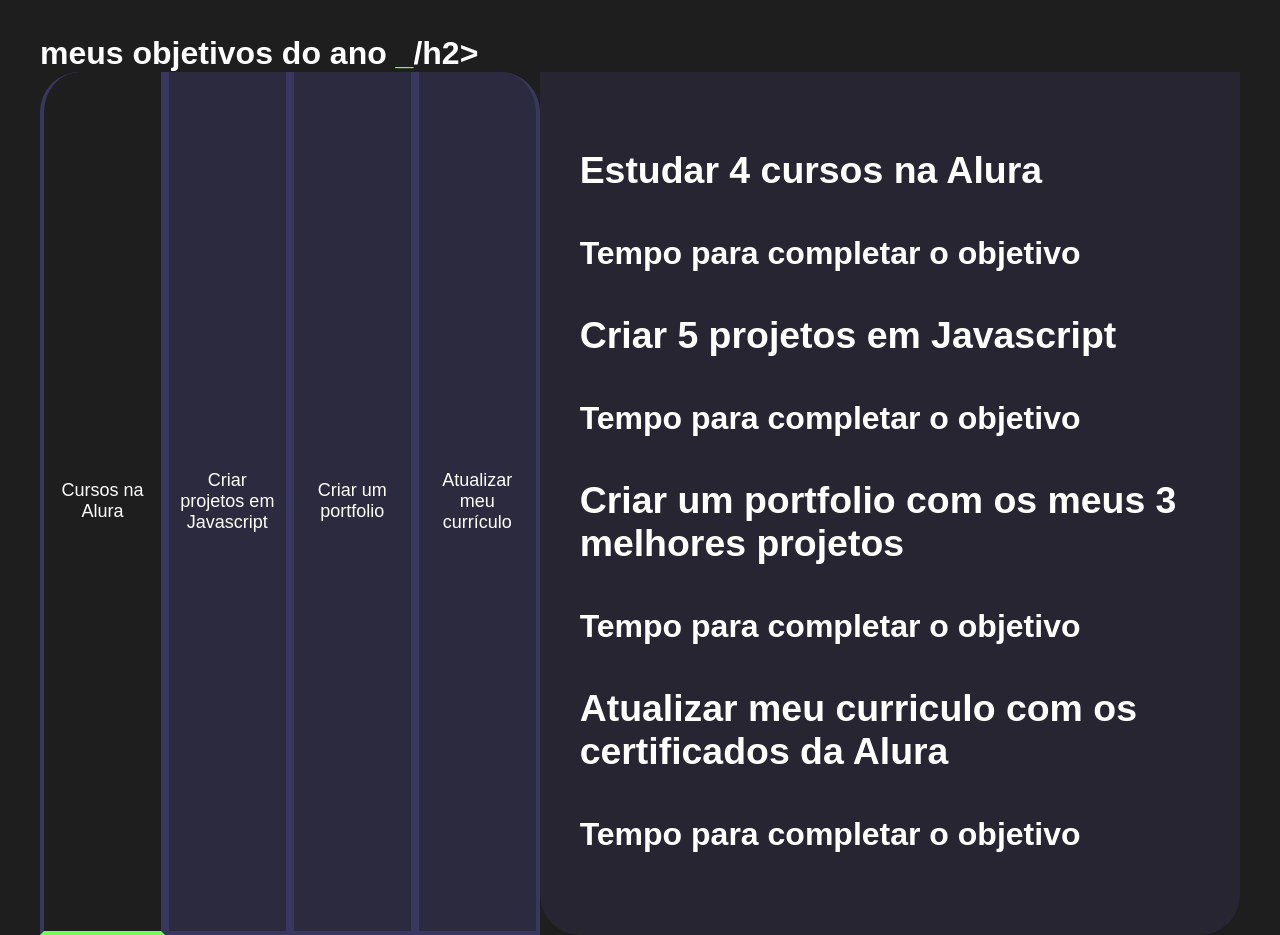
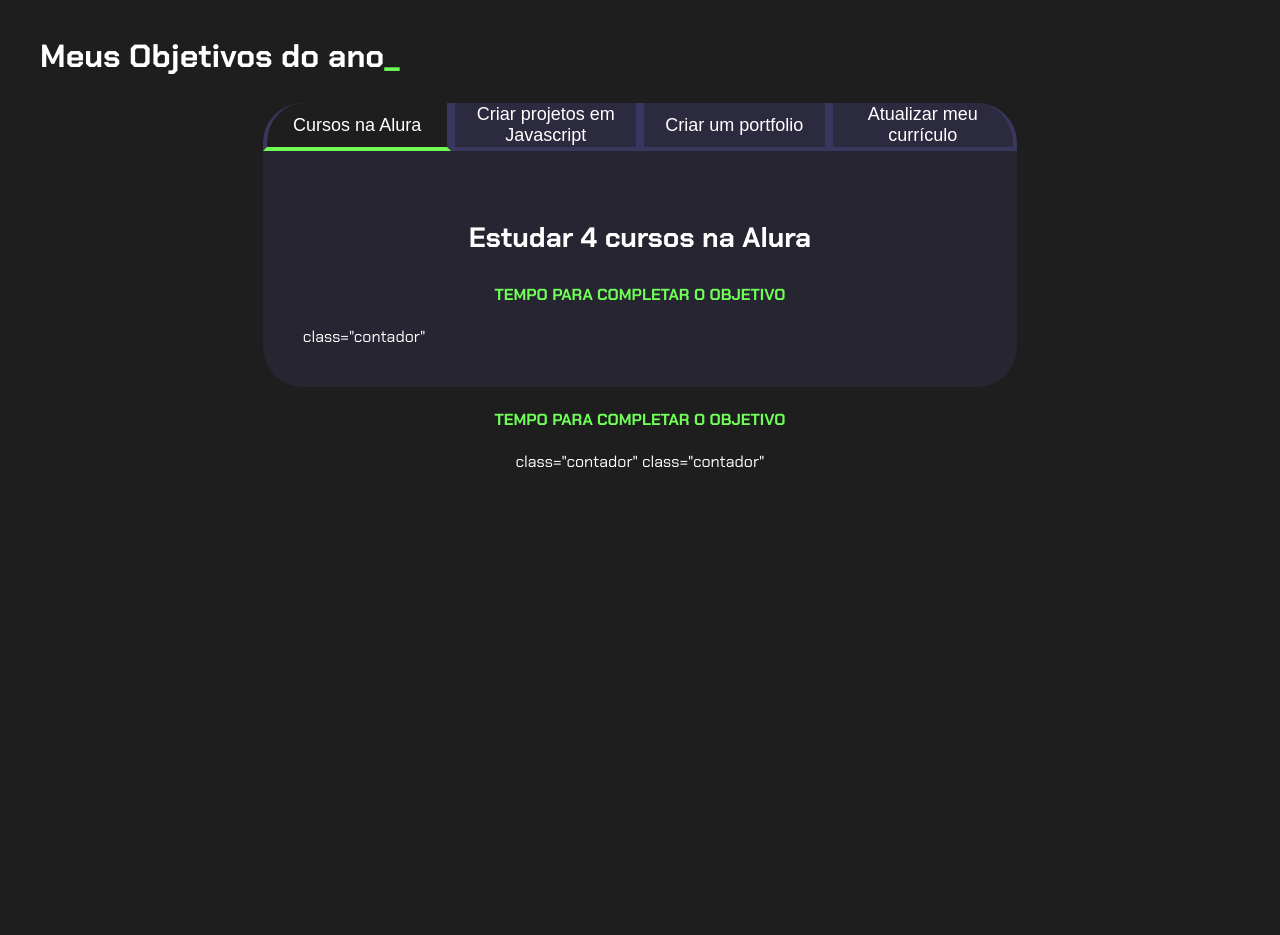
Before and after one commit to thalyta2/projeto-de-vida, a plain HTML site: page index.html in a window 1280 px wide. After the commit the page ends 800 px from the top, so only its background shows below. Drawn offline with Linux system fonts and the light colour scheme.

Commit message:
Add files via upload

```diff
--- a/index.html
+++ b/index.html
@@ -3,35 +3,41 @@
 <head>
     <meta charset="UTF-8">
     <meta name="viewport" content="width=device-width, initial-scale=1.0">
-    <title>meus objetivos do ano</title>
+    <title>Meus objetivos do ano</title>
     <link rel="stylesheet" href="style.css">
 </head>
 <body>
 <section class="conteudo-principal">
-        <h2 class="titulo-principal">meus objetivos do ano <span>_</span>/h2>
-<div class="botoes">
+    <h2 class="titulo-principal">Meus Objetivos do ano<span>_</span></h2>
+<div class="conteudo">
     <div class="botoes">
     <button class="botao ativo">Cursos na Alura</button>
     <button class="botao">Criar projetos em Javascript</button>
     <button class="botao">Criar um portfolio</button>
     <button class="botao">Atualizar meu currículo</button>
 </div>
-     <div class="abas-textos">
-        <div class="aba-conteudo">
+<div class = "abas-textos">
+<div class = "aba-conteudo ativo">
 <h3 class="aba-conteudo-titulo-principal">Estudar 4 cursos na Alura</h3>
 <h4 class="aba-conteudo-titulo-secundario">Tempo para completar o objetivo</h4>
+<div class="contado"></div>
 </div>
-        <div class="aba-conteudo">
-            <h3 class="aba-conteudo-titulo-principal">Criar 5 projetos em Javascript</h3>
+    <div class = "aba-conteudo">
+    <h3 class="aba-conteudo-titulo-principal">Criar 5 projetos com o JavaScript</h3>
     <h4 class="aba-conteudo-titulo-secundario">Tempo para completar o objetivo</h4>
+     </div> class="contador"</div>
     </div>
-        <div class="aba-conteudo">
+         <div class = "aba-conteudo">
         <h3 class="aba-conteudo-titulo-principal">Criar um portfolio com os meus 3 melhores projetos</h3>
+        </div>
         <h4 class="aba-conteudo-titulo-secundario">Tempo para completar o objetivo</h4>
+        </div> class="contador"</div>
         </div>
-        <div class="aba-conteudo">
-            <h3 class="aba-conteudo-titulo-principal">Atualizar meu curriculo com os certificados da Alura</h3>
+          <div class = "aba-conteudo">
+            <h3 class="aba-conteudo-titulo-principal">Atualizar meu curriculo com os certificados da alura</h3>
             <h4 class="aba-conteudo-titulo-secundario">Tempo para completar o objetivo</h4>
+        </div> class="contador"</div>
+
         </div>
         </div>
         </div>
--- a/main.js
+++ b/main.js
@@ -1,9 +1,13 @@
 const botoes = document.querySelectorAll (".botao");
+const textos = document.querySelectorAll (".aba-conteudo");
 for (let i=0; i <botoes.length; i++) {
     botoes [i].onclick = function () {
         for (let j=0; j < botoes.length; j++) {
             botoes [j].classList.remove ("ativo");
+            textos {j}.classList.remove ("ativo");
         }
         botoes [i].classList.add ("ativo");
     }
+    botoes{i}.classList.add("ativo");
+    botoes{i}.classList.add("ativo");
 }
--- a/style.css
+++ b/style.css
@@ -1,3 +1,5 @@
+@import url('https://fonts.googleapis.com/css2?family=Chakra+Petch:wght@400;700&display=swap&#39');
+
 :root {
     --cor-de-fundo: #1E1E1E;
     --verde: #6FFF57;
@@ -53,17 +55,16 @@ font-size: 32px;
     border-radius: 40px 40px 0 0;
 }
 
-.ativo {
+.botao.ativo {
     background-color: var(--botão-ativo);
     border-bottom: 4px solid var(--verde);
 }
 
 .abas-textos{
-    background-color: var(--texto-fundo);
-    padding: 40px;
-    border-radius:0 0 40px 40px;
+background-color: var(--texto-fundo);
+padding: 40px;
+border-radius: 0 0 40px 40px;
 }
-
 
 @media screen and (min-width: 768px) {
     .botoes {
@@ -78,3 +79,21 @@ font-size: 32px;
         border-radius: 0 40px 0 0;
     }
 }
+
+.aba-conteudo.ativo{
+    display:block;
+}
+
+.aba-conteudo{
+    display: none;
+}
+
+.aba-conteudo-titulo-principal{
+    font-size: 28px;
+    text-align: center;
+}
+.aba-conteudo-titulo-secundario{
+    text-align: center;
+    color: var(--verde);
+    text-transform: uppercase;
+}
```
Lines whose indentation alone changed are shown as unchanged.
